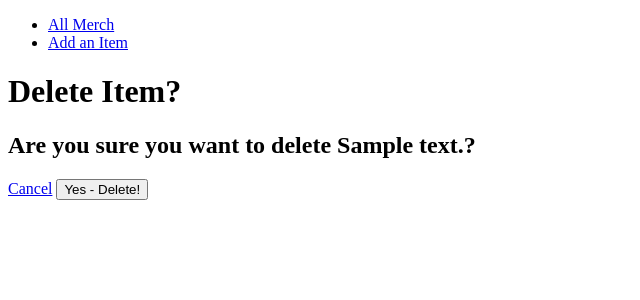
After one commit to JameseyBoy615/Merch-Manager, a Django app: page /merch/1/delete/ in a window 1280 px wide. The commit adds this page. Shown: the top 300 px of the page, without its empty margins (0-640 px from the left). Run offline with Django 5.2, Linux system fonts and the light colour scheme; tables that the repository leaves empty hold one stand-in row (values such as "Sample post").

Commit message:
added the ability to update and delete an item

```diff
--- /dev/null
+++ b/main_app/templates/main_app/item_confirm_delete.html
@@ -0,0 +1,13 @@
+{% extends 'base.html' %} {% block content %}
+
+<h1>Delete Item?</h1>
+
+<h2>Are you sure you want to delete {{ item.description }}?</h2>
+
+<form action="" method="post" class="form">
+  {% csrf_token %}
+  <a href="{% url 'merch-detail' item.id %}">Cancel</a>
+  <button type="submit">Yes - Delete!</button>
+</form>
+
+{% endblock %}
--- a/main_app/templates/main_app/item_form.html
+++ b/main_app/templates/main_app/item_form.html
@@ -1,6 +1,8 @@
-{% extends 'base.html' %} {% block content %}
-
+{% extends 'base.html' %} {% block content %} {% if item %}
+<h1>Edit {{ item.description }}</h1>
+{% else %}
 <h1>Add an Item</h1>
+{% endif %}
 
 <form action="" method="post" class="form-container">
   {% csrf_token %}
--- a/main_app/templates/merch/detail.html
+++ b/main_app/templates/merch/detail.html
@@ -16,4 +16,9 @@
   <p>Created {{ item.created_at }}</p>
   <p>Last updated: {{ item.updated_at }}</p>
 </div>
+
+<div>
+  <a href="{% url 'merch-update' item.id %}">Edit</a>
+  <a href="{% url 'merch-delete' item.id %}">Delete</a>
+</div>
 {% endblock %}
--- a/main_app/urls.py
+++ b/main_app/urls.py
@@ -6,4 +6,6 @@ urlpatterns = [
     path('merch/', views.merch_index, name='merch-index'),
     path('merch/<int:item_id>/', views.merch_detail, name='merch-detail'),
     path('merch/create/', views.ItemCreate.as_view(), name='merch-create'),
+    path('merch/<int:pk>/update/', views.ItemUpdate.as_view(), name='merch-update'),
+    path('merch/<int:pk>/delete/', views.ItemDelete.as_view(), name='merch-delete'),
 ]
--- a/main_app/views.py
+++ b/main_app/views.py
@@ -1,26 +1,19 @@
 from django.shortcuts import render
 from django.http import HttpResponse
-from django.views.generic.edit import CreateView
+from django.views.generic.edit import CreateView, UpdateView, DeleteView
 from .models import Item
-
-# class Item:
-#     def __init__(self, item_number, name, department, qty, ):
-#         self.item_number = item_number
-#         self.name = name
-#         self.department = department
-#         self.qty = qty
-
-# items = [
-#     Item('101010', 'Frz Bagel', '63', '60'),
-#     Item('34567', 'Frz shrimp', '63', '88'),
-#     Item('234563456', 'Rib eye', '61', '7'),
-#     Item('34563456', 'LG tv', '17', '12'),
-#     Item('34523432', 'yogurt', '19', '120'),
-# ]
 
 class ItemCreate(CreateView):
     model = Item
     fields = ['item_number', 'description', 'department', 'qty', 'exp_date', 'location', 'notes']
+
+class ItemUpdate(UpdateView):
+    model = Item
+    fields = ['item_number', 'description', 'department', 'qty', 'exp_date', 'location', 'notes' ]
+
+class ItemDelete(DeleteView):
+    model = Item
+    success_url = '/merch/'
 
 def home(request):
     return HttpResponse('<h1>Home Page</h1>')
```
